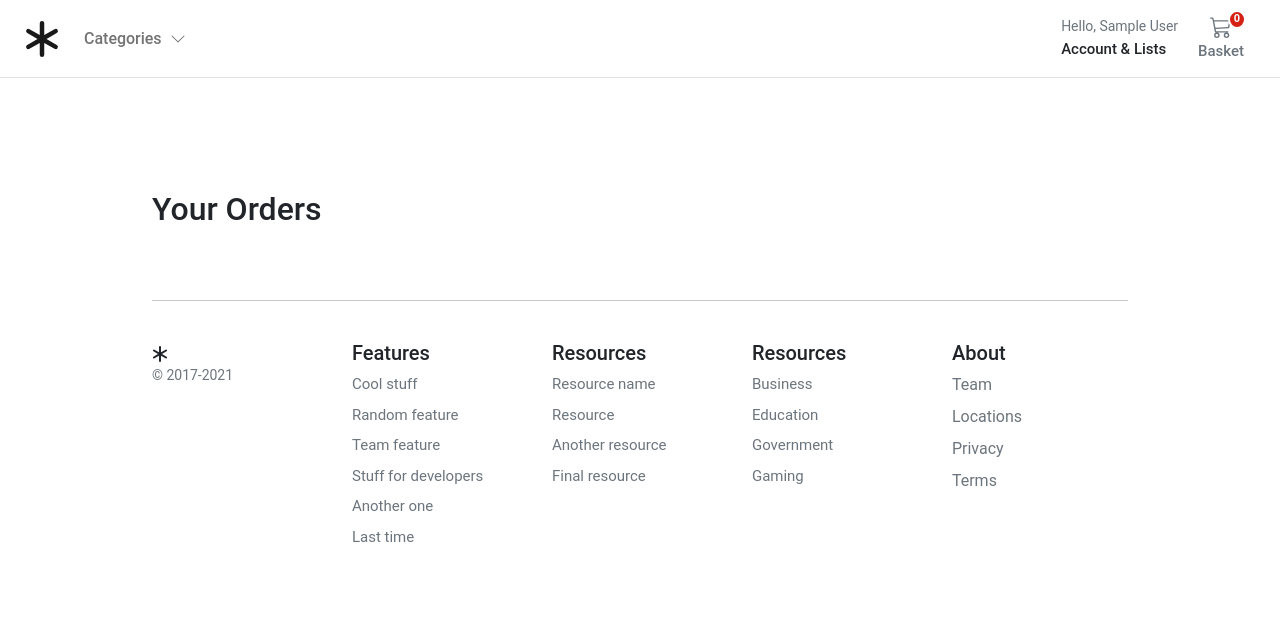
After one commit to jetigenov/store, a Django app: page /account/order/ in a window 1280 px wide. The commit adds this page. Shown: the top 619 px of the page. Run offline with Django 3.2, Linux system fonts and the light colour scheme; the visitor is signed in with stand-in values (Sample User, id 1); data that the repository does not hold is empty.

Commit message:
refactoring

```diff
--- a/account/urls.py
+++ b/account/urls.py
@@ -51,6 +51,7 @@ urlpatterns = [
     ),
     # User dashboard
     path("dashboard/", views.dashboard, name="dashboard"),
+    path("order/", views.order, name="order"),
     path("profile/edit/", views.edit_details, name="edit_details"),
     path("profile/delete_user/", views.delete_user, name="delete_user"),
     path(
--- a/account/views.py
+++ b/account/views.py
@@ -38,6 +38,12 @@ def add_to_wishlist(request, id):
 def dashboard(request):
     orders = user_orders(request)
     return render(request, "account/dashboard/dashboard.html", {"section": "profile", "orders": orders})
+
+
+@login_required
+def order(request):
+    orders = user_orders(request)
+    return render(request, "account/dashboard/orders.html", {"section": "profile", "orders": orders})
 
 
 @login_required
--- a/templates/account/dashboard/dashboard.html
+++ b/templates/account/dashboard/dashboard.html
@@ -14,7 +14,7 @@
 
 <div class="row row-cols-1 row-cols-sm-2 row-cols-md-3 g-3">
   <div class="col">
-    <a href="#" class="text-reset text-decoration-none" role="button" style="max-width: 540px;">
+    <a href="{% url 'account:order' %}" class="text-reset text-decoration-none" role="button" style="max-width: 540px;">
       <div class="card mb-3">
         <div class="row g-0">
           <div class="col-2 position-relative">
--- /dev/null
+++ b/templates/account/dashboard/orders.html
@@ -0,0 +1,90 @@
+{% extends "base.html" %} {% load static %} {% block title %}Order Page{% endblock %} {% block content %}
+
+    <main class="pt-5">
+        <div class="container" style="max-width: 1000px">
+            <div class="col-12">
+                <h1 class="h2">Your Orders</h1>
+            </div>
+        </div>
+        <div class="container" style="max-width: 1000px">
+            {% for order in orders %}
+                <div class="row g-3">
+
+                    <div class="col-12 bg-light p-3 d-flex justify-content-between">
+                        <div class="d-flex d-flex-inline">
+
+                            <div class="pe-3">{{ order.created }}</div>
+                            <div class="dropdown">
+                                <a class="text-reset text-decoration-none dropdown-toggle" href="#" role="link"
+                                   id="dropdownLink" data-bs-toggle="dropdown" aria-expanded="false">
+                                    Dispacted to
+                                    <svg xmlns="http://www.w3.org/2000/svg" width="12" height="12" fill="currentColor"
+                                         class="bi bi-chevron-down" viewBox="0 0 16 16">
+                                        <path fill-rule="evenodd"
+                                              d="M1.646 4.646a.5.5 0 0 1 .708 0L8 10.293l5.646-5.647a.5.5 0 0 1 .708.708l-6 6a.5.5 0 0 1-.708 0l-6-6a.5.5 0 0 1 0-.708z"/>
+                                    </svg>
+                                </a>
+
+                                <ul class="dropdown-menu" aria-labelledby="dropdownLink">
+                                    <li class="item small">{{ order.full_name }}</li>
+                                    <li class="item small">{{ order.address1 }}</li>
+                                    <li class="item small">{{ order.address2 }}</li>
+                                    <li class="item small">{{ order.post_code }}</li>
+                                </ul>
+                            </div>
+
+                        </div>
+                        <div class="text-end">
+                            Total paid: <span class="fw-bold">£{{ order.total_paid }}</span>
+                        </div>
+                    </div>
+                    <div class="col-md-5 col-lg-4 order-md-last p-0 order-3">
+                        <div class="d-grid gap-2 ">
+                            <button class="btn btn-warning" type="button">Problem with order</button>
+                            <button class="btn btn-light" type="button">Leave a review</button>
+                        </div>
+                    </div>
+
+                    <div class="col-md-7 col-lg-8 p-0">
+
+                        {% for item in order.items.all %}
+
+                            <div class="card mb-3 border-0">
+                                <div class="row g-0">
+                                    <div class="col-md-2 d-none d-md-block">
+                                        {% for image in product.product_image.all %}
+                                            {% if image.in_feature %}
+                                                <img class="img-fluid" style="width:90px" alt="Responsive Image"
+                                                     src="{{ image.image.url }}" alt="{{ image.image.alt_text }}">
+                                            {% endif %}
+                                        {% endfor %}
+                                    </div>
+                                </div>
+                            </div>
+                            <div class="col-md-10">
+                                <div class="card-body p-1">
+                                    <a class="text-decoration-none" href="{{ item.product.get_absolute_url }}">
+                                        <p class="card-text small">{{ item.product|title }}</p>
+                                    </a>
+                                </div>
+                            </div>
+                            </div>
+                            </div>
+
+
+                        {% endfor %}
+
+
+                </div>
+
+                </div>
+            {% endfor %}
+
+        </div>
+    </main>
+
+
+
+
+
+{% endblock %}
--- a/templates/base.html
+++ b/templates/base.html
@@ -87,7 +87,7 @@
                           <a href="{% url "account:dashboard" %}" class="text-reset small list-group-item p-0 pb-1 border-0 dropdown-account-link">Dashboard</a>
                           <a href="{% url "account:wishlist" %}" class="text-reset small list-group-item p-0 pb-1 border-0 dropdown-account-link">Favorite</a>
                           <a href="{% url "account:addresses" %}" class="text-reset small list-group-item p-0 pb-1 border-0 dropdown-account-link">Address</a>
-                          <a href="#" class="text-reset small list-group-item p-0 pb-1 border-0 dropdown-account-link">Orders</a>
+                          <a href="{% url 'account:order' %}" class="text-reset small list-group-item p-0 pb-1 border-0 dropdown-account-link">Orders</a>
                           <a href="{% url "account:logout" %}" class="text-reset small list-group-item p-0 pb-1 border-0 dropdown-account-link">Logout</a>
                           {% else %}
                           <a href="{% url "account:login" %}" class="text-reset small list-group-item p-0 pb-1 border-0 dropdown-account-link">Login</a>
--- a/templates/payment/orderplaced.html
+++ b/templates/payment/orderplaced.html
@@ -6,7 +6,7 @@
   <div class="col-12 col-lg-6">
     <h3 class="mb-4">Order has been placed</h3>
     <p>Check your email for confirmation</p>
-    <a href="{% url "account:dashboard" %}">See orders</a>
+    <a href="{% url "account:order" %}">See orders</a>
   </div>
 </div>
 
```
